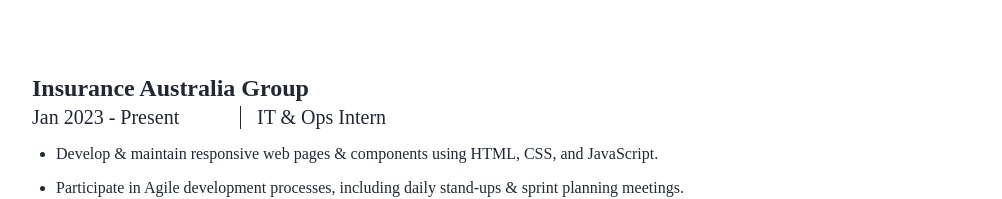
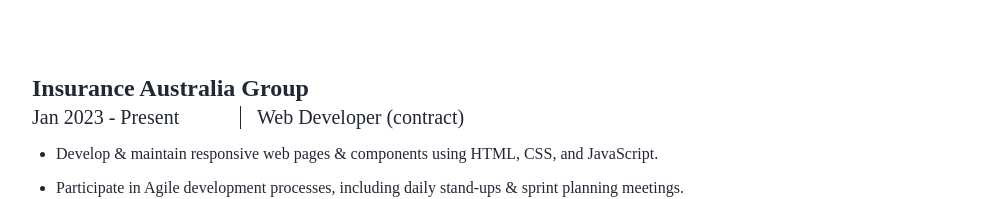
Before and after one commit to wteo/resumev2, a React (Create React App) app: page / in a window 1280 px wide. Shown: the part 1409-1608 px from the top of the page, without its empty margins (48-1050 px from the left). Built offline with nearby package versions, Linux system fonts and the light colour scheme.

Commit message:
Updated resume

```diff
--- a/src/components/Experience/Experience.js
+++ b/src/components/Experience/Experience.js
@@ -11,7 +11,7 @@
     const jobsArr = [{
         company: 'Insurance Australia Group',
         dates: 'Jan 2023 - Present',
-        title: 'IT & Ops Intern',
+        title: 'Web Developer (contract)',
     },{
         company: 'Link Group',
         dates: 'Nov 2019 – Jan 2023',
```
